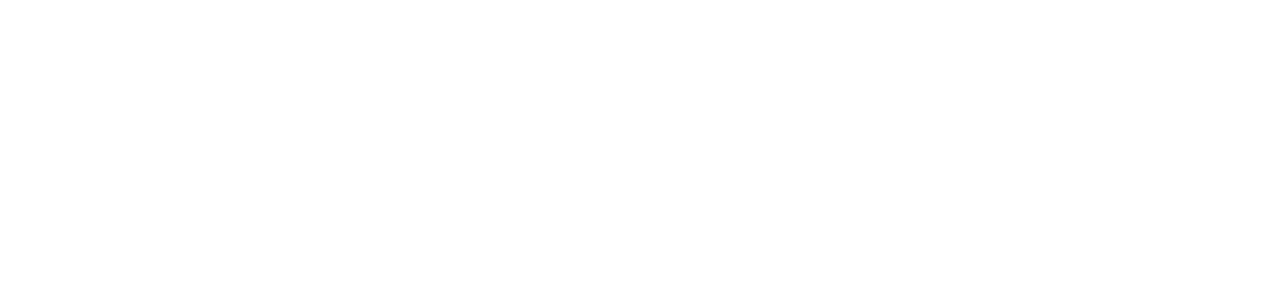
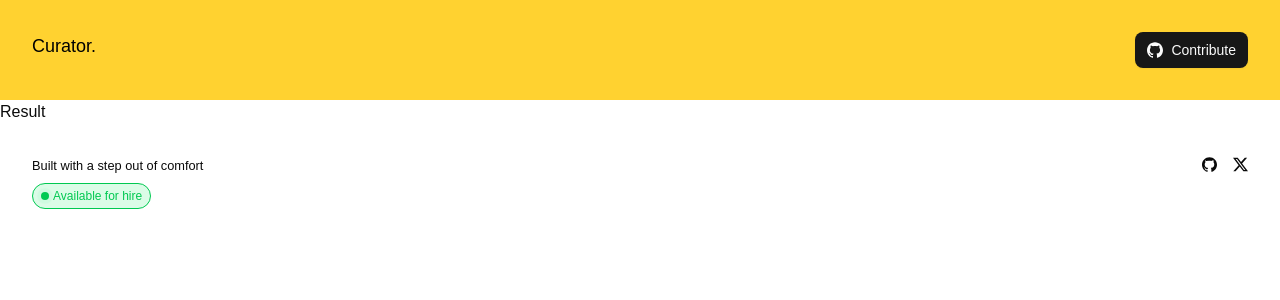
Before and after one commit to fagbenjaenoch/curator, a React (Vite) app in the folder app/frontend/: page /result in a window 1280 px wide. Before the commit this address had no page. Shown: the top 300 px of the page. Built offline with nearby package versions, Linux system fonts and the light colour scheme; a web font is replaced by a local one.

Commit message:
restructured pages layout

```diff
--- a/app/frontend/src/App.tsx
+++ b/app/frontend/src/App.tsx
@@ -1,6 +1,6 @@
 import { QueryClient, QueryClientProvider } from "@tanstack/react-query";
 import { BrowserRouter, Route, Routes } from "react-router";
-import Home from "@/components/pages/Home";
+import Result from "@/components/pages/Result";
 import Landing from "@/components/pages/Landing";
 
 const queryClient = new QueryClient();
@@ -11,7 +11,7 @@
       <BrowserRouter>
         <Routes>
           <Route path="/" element={<Landing />} />
-          <Route path="/app" element={<Home />} />
+          <Route path="/result" element={<Result />} />
         </Routes>
       </BrowserRouter>
     </QueryClientProvider>
--- /dev/null
+++ b/app/frontend/src/components/Layout.tsx
@@ -0,0 +1,16 @@
+import Footer from "@/components/Footer";
+import Navbar from "@/components/Navbar";
+
+type LayoutProps = {
+  children: React.ReactNode;
+};
+
+export default function Layout({ children }: LayoutProps) {
+  return (
+    <>
+      <Navbar />
+      {children}
+      <Footer />
+    </>
+  );
+}
--- a/app/frontend/src/components/pages/Home.tsx
+++ /dev/null
@@ -1,9 +0,0 @@
-import { Button } from '@/components/ui/button'
-
-export default function Home() {
-  return (
-    <div className="flex min-h-svh flex-col items-center justify-center">
-      <Button>Hi there!</Button>
-    </div>
-  )
-}
--- a/app/frontend/src/components/pages/Landing.tsx
+++ b/app/frontend/src/components/pages/Landing.tsx
@@ -1,11 +1,9 @@
-import Navbar from "@/components/Navbar";
 import ovalMarker from "@/assets/oval marker.svg";
 import Dropzone from "@/components/Dropzone";
-import Footer from "@/components/Footer";
+import Layout from "../Layout";
 export default function Landing() {
   return (
-    <div>
-      <Navbar />
+    <Layout>
       <section className="mt-[100px] px-4 max-w-7xl mx-auto text-center">
         <h1>
           Need help with your document?
@@ -23,7 +21,6 @@
           <Dropzone />
         </div>
       </section>
-      <Footer />
-    </div>
+    </Layout>
   );
 }
--- /dev/null
+++ b/app/frontend/src/components/pages/Result.tsx
@@ -0,0 +1,9 @@
+import Layout from "@/components/Layout";
+
+export default function Result() {
+  return (
+    <Layout>
+      <div>Result</div>
+    </Layout>
+  );
+}
```
